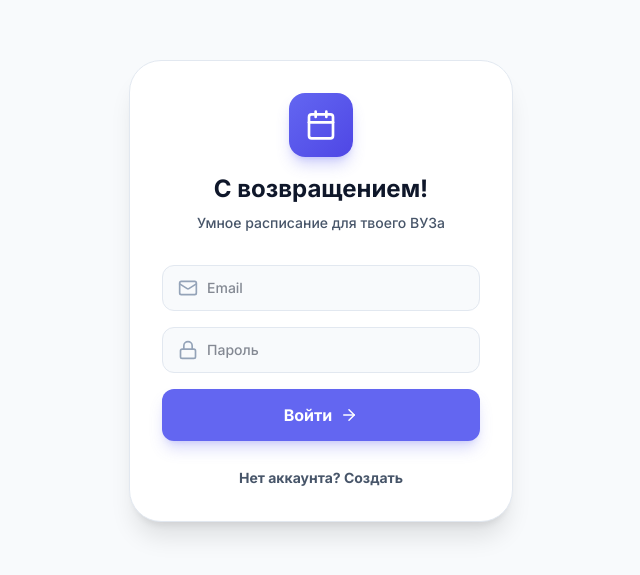
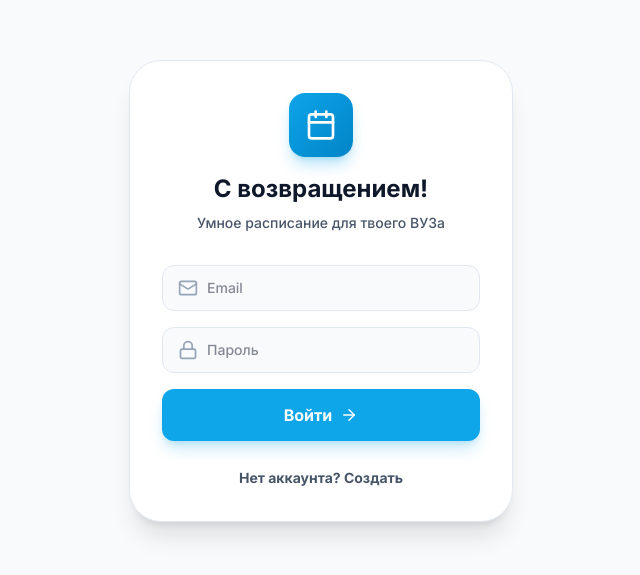
Before and after one commit to dzhanmar1/schedule-IT-126, a React (Vite) app: page / in a window 1280 px wide. Shown: the part 109-684 px from the top of the page, without its empty margins (319-959 px from the left). Built offline with nearby package versions, Linux system fonts and the light colour scheme; no server answers.

Commit message:
fix: resolve UI jitter, cutoffs, and background reload bug

```diff
--- a/src/App.tsx
+++ b/src/App.tsx
@@ -8,7 +8,6 @@ import { StatsScreen } from './screens/StatsScreen';
 import { ScheduleEditorScreen } from './screens/Admin/ScheduleEditorScreen';
 import { AdminDashboardScreen } from './screens/Admin/AdminDashboardScreen';
 import { BottomNav } from './components/BottomNav';
-import { Loader2 } from 'lucide-react';
 import { Routes, Route, Navigate, useLocation } from 'react-router-dom';
 import { AnimatePresence } from 'framer-motion';
 import { PageTransition } from './components/PageTransition';
@@ -32,11 +31,26 @@ export default function App() {
 
   if (isLoading) {
     return (
-      <div className="min-h-screen flex flex-col items-center justify-center bg-bg-light dark:bg-bg-dark text-text-primary-light dark:text-text-primary-dark">
-        <Loader2 className="animate-spin mb-4 text-primary-500" size={32} />
-        <p className="text-sm font-medium text-text-secondary-light dark:text-text-secondary-dark animate-pulse">
-          Загрузка расписания...
-        </p>
+      <div className="min-h-screen flex flex-col items-center justify-center bg-bg-light dark:bg-bg-dark overflow-hidden relative">
+        {/* Background glow effects */}
+        <div className="absolute top-1/2 left-1/2 -translate-x-1/2 -translate-y-1/2 w-64 h-64 bg-primary-500/20 rounded-full blur-[80px] animate-pulse" />
+        <div className="absolute top-1/2 left-1/2 -translate-x-1/2 -translate-y-1/2 w-32 h-32 bg-blue-500/20 rounded-full blur-[50px] animate-pulse" style={{ animationDelay: '1s' }} />
+
+        {/* Glass card container */}
+        <div className="relative z-10 flex flex-col items-center justify-center p-8 rounded-3xl glass bg-white/10 dark:bg-black/10 border border-white/20 dark:border-white/5 shadow-2xl backdrop-blur-xl">
+          <div className="relative w-16 h-16 flex items-center justify-center mb-6">
+            <div className="absolute inset-0 rounded-2xl border-t-2 border-r-2 border-primary-500 animate-[spin_1.5s_linear_infinite]" />
+            <div className="absolute inset-2 rounded-xl border-b-2 border-l-2 border-blue-400 animate-[spin_2s_linear_infinite_reverse]" />
+            <div className="absolute inset-4 rounded-lg bg-gradient-to-tr from-primary-600 to-blue-500 animate-pulse-glow" />
+          </div>
+
+          <h2 className="text-xl font-bold bg-gradient-to-r from-primary-400 to-blue-400 bg-clip-text text-transparent mb-2">
+            Schedule IT
+          </h2>
+          <p className="text-sm font-medium text-text-secondary-light dark:text-text-secondary-dark tracking-widest uppercase animate-pulse">
+            Загрузка...
+          </p>
+        </div>
       </div>
     );
   }
--- a/src/components/DayTabs.tsx
+++ b/src/components/DayTabs.tsx
@@ -43,7 +43,7 @@ export function DayTabs({ selectedDay, onSelectDay, lessonsPerDay }: DayTabsProp
     <div className="w-full pt-1 pb-4">
       <div
         ref={scrollRef}
-        className="flex px-4 gap-2.5 overflow-x-auto hide-scrollbar snap-x snap-mandatory"
+        className="flex px-4 py-4 -my-4 gap-2.5 overflow-x-auto hide-scrollbar snap-x snap-mandatory"
       >
         {weekDays.map((day) => {
           const isSelected = selectedDay === day.key;
--- a/src/components/PageTransition.tsx
+++ b/src/components/PageTransition.tsx
@@ -8,10 +8,10 @@ interface PageTransitionProps {
 export function PageTransition({ children }: PageTransitionProps) {
   return (
     <motion.div
-      initial={{ opacity: 0, y: 10 }}
-      animate={{ opacity: 1, y: 0 }}
-      exit={{ opacity: 0, y: -10 }}
-      transition={{ duration: 0.2 }}
+      initial={{ opacity: 0 }}
+      animate={{ opacity: 1 }}
+      exit={{ opacity: 0 }}
+      transition={{ duration: 0.15, ease: 'easeOut' }}
       className="w-full h-full"
     >
       {children}
--- a/src/contexts/AuthContext.tsx
+++ b/src/contexts/AuthContext.tsx
@@ -1,4 +1,4 @@
-import { createContext, useContext, useEffect, useState } from 'react';
+import { createContext, useContext, useEffect, useState, useRef } from 'react';
 import type { ReactNode } from 'react';
 import type { Session, User } from '@supabase/supabase-js';
 import { supabase } from '../lib/supabase';
@@ -30,6 +30,7 @@ export function AuthProvider({ children }: { children: ReactNode }) {
   const [user, setUser] = useState<User | null>(null);
   const [profile, setProfile] = useState<Profile | null>(null);
   const [isLoading, setIsLoading] = useState(true);
+  const initialLoadDone = useRef(false);
 
   const fetchProfile = async (userId: string) => {
     try {
@@ -55,9 +56,13 @@ export function AuthProvider({ children }: { children: ReactNode }) {
       setSession(session);
       setUser(session?.user ?? null);
       if (session?.user) {
-        fetchProfile(session.user.id).finally(() => setIsLoading(false));
+        fetchProfile(session.user.id).finally(() => {
+          setIsLoading(false);
+          initialLoadDone.current = true;
+        });
       } else {
         setIsLoading(false);
+        initialLoadDone.current = true;
       }
     });
 
@@ -67,15 +72,16 @@ export function AuthProvider({ children }: { children: ReactNode }) {
     } = supabase.auth.onAuthStateChange((event, session) => {
       setSession(session);
       setUser(session?.user ?? null);
+
       if (session?.user) {
-        // Prevent showing loading spinner on TOKEN_REFRESHED (which happens when app comes to foreground)
-        if (event === 'SIGNED_IN') {
+        // Only show full-screen loader if this is a fresh login AND we haven't done initial load yet.
+        // Once the app is loaded, background token refreshes or re-focuses should NEVER block the UI.
+        if (event === 'SIGNED_IN' && !initialLoadDone.current) {
           setIsLoading(true);
         }
         fetchProfile(session.user.id).finally(() => {
-          if (event === 'SIGNED_IN' || event === 'INITIAL_SESSION') {
-            setIsLoading(false);
-          }
+          setIsLoading(false);
+          initialLoadDone.current = true;
         });
       } else {
         setProfile(null);
--- a/src/index.css
+++ b/src/index.css
@@ -3,31 +3,31 @@
 
 
 @theme {
-  /* Use a rich color palette - indigo/violet as primary accent */
-  --color-primary-50: #eef2ff;
-  --color-primary-100: #e0e7ff;
-  --color-primary-200: #c7d2fe;
-  --color-primary-300: #a5b4fc;
-  --color-primary-400: #818cf8;
-  --color-primary-500: #6366f1;
-  --color-primary-600: #4f46e5;
-  --color-primary-700: #4338ca;
-  --color-primary-800: #3730a3;
-  --color-primary-900: #312e81;
-  --color-primary-950: #1e1b4b;
+  /* Ocean Glass Palette - Cyan/Sky/Blue accent on deep blue slate background */
+  --color-primary-50: #f0f9ff;
+  --color-primary-100: #e0f2fe;
+  --color-primary-200: #bae6fd;
+  --color-primary-300: #7dd3fc;
+  --color-primary-400: #38bdf8;
+  --color-primary-500: #0ea5e9;
+  --color-primary-600: #0284c7;
+  --color-primary-700: #0369a1;
+  --color-primary-800: #075985;
+  --color-primary-900: #0c4a6e;
+  --color-primary-950: #082f49;
 
   --color-surface-light: #ffffff;
-  --color-surface-dark: #1a1a2e;
+  --color-surface-dark: #0f172a;
   --color-bg-light: #f8fafc;
-  --color-bg-dark: #0f0f23;
+  --color-bg-dark: #0b1120;
   --color-card-light: #ffffff;
-  --color-card-dark: #16213e;
+  --color-card-dark: #1e293b;
   --color-card-hover-light: #f1f5f9;
-  --color-card-hover-dark: #1a2744;
+  --color-card-hover-dark: #334155;
   --color-border-light: #e2e8f0;
-  --color-border-dark: #1e3a5f;
+  --color-border-dark: #334155;
   --color-text-primary-light: #0f172a;
-  --color-text-primary-dark: #f1f5f9;
+  --color-text-primary-dark: #f8fafc;
   --color-text-secondary-light: #475569;
   --color-text-secondary-dark: #94a3b8;
   --color-text-muted-light: #94a3b8;
```
